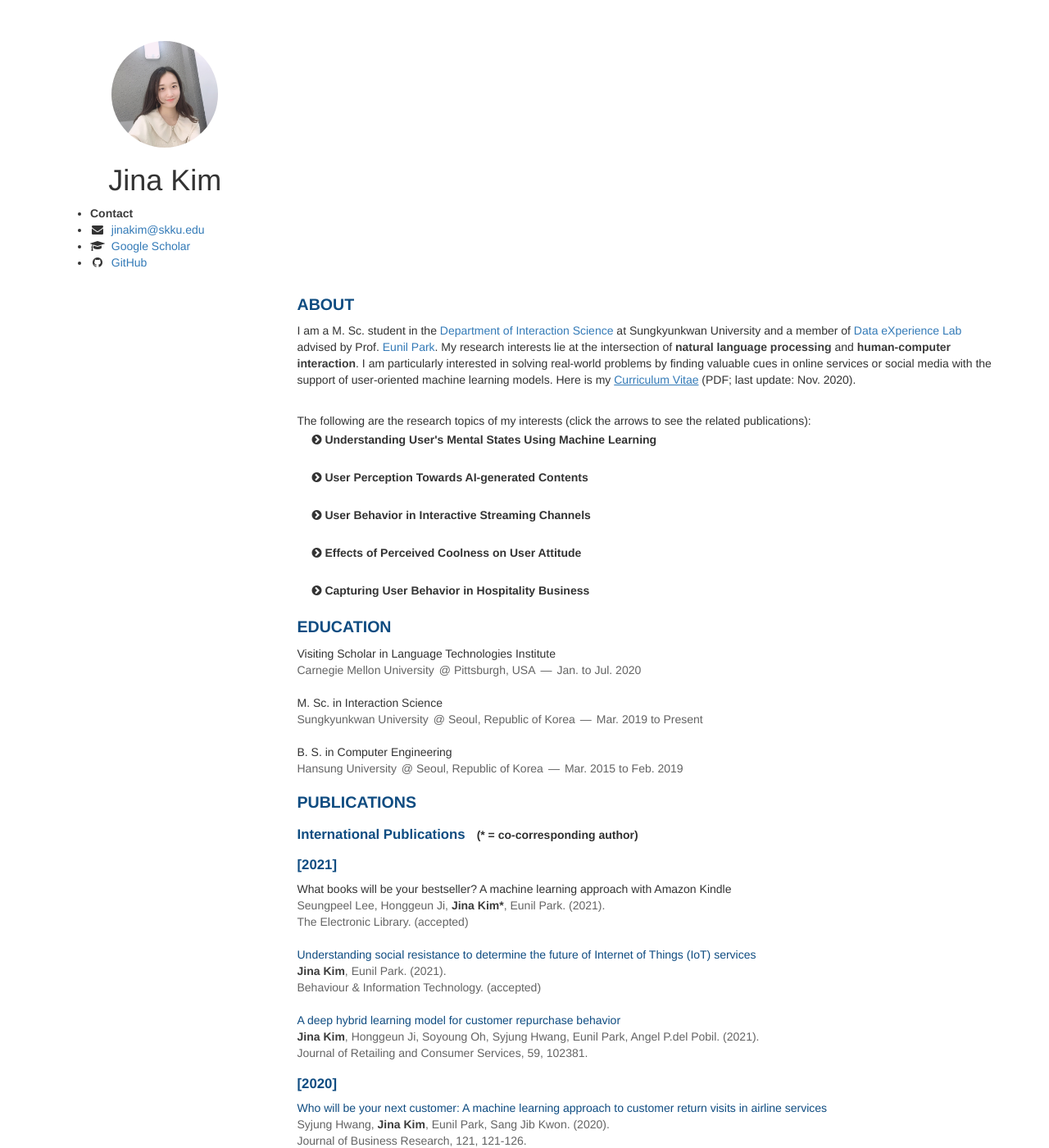
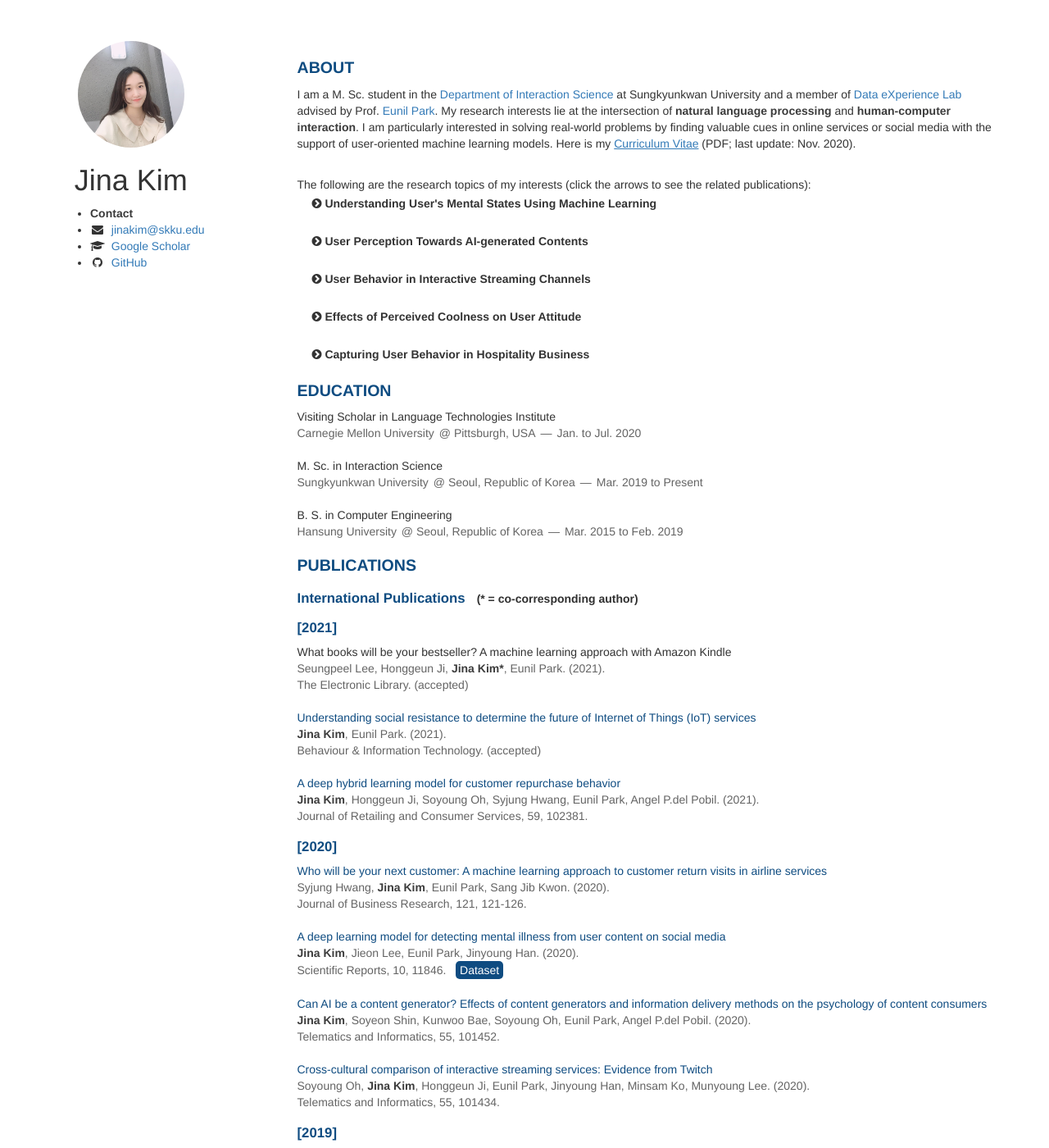
Before and after one commit to Jina-Kim/Jina-Kim.github.io, a Jekyll site: the page built from index.html, in a window 1280 px wide and 1400 px high. Shown: the whole window at 82% size. Built offline with Jekyll 4.4.1, drawn with Linux system fonts in a browser that asks for light colours; nearby versions of some CDN libraries; the list of posts is cut into pages by our own code.

Commit message:
Update css

```diff
--- a/static/css/layout.css
+++ b/static/css/layout.css
@@ -19,12 +19,6 @@ body {
 
 .container {
     margin-top: 50px;
-}
-
-@media (min-width: 1024px)
-.fixed-condition {
-    position: fixed;
-    max-width: 255px;
 }
 
 a, .paper_link {
@@ -269,3 +263,15 @@ footer p {
     margin-bottom: 10px;
     font-size: 10pt;
 }
+
+@media (min-width: 1024px) {
+  .fixed-condition {
+    position: fixed;
+    max-width: 255px;
+  }
+}
+@media (max-width: 768px) {
+  div.col-lg-3 {
+    margin-top: 30px;
+  }
+}
```
